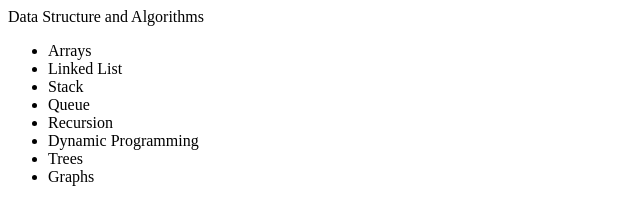
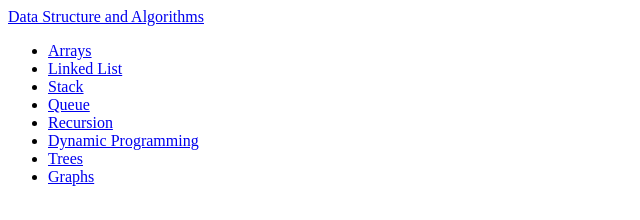
Before and after one commit to sidsri99/DSA, a plain HTML site: page index.html in a window 1280 px wide. Shown: the whole page, without its empty margins (0-640 px from the left). Drawn offline with Linux system fonts and the light colour scheme.

Commit message:
Adding links to headers

```diff
--- a/index.html
+++ b/index.html
@@ -12,18 +12,18 @@
         <!--Header-->
         <nav>
             <div>
-                Data Structure and Algorithms
+                <a href="index.html">Data Structure and Algorithms</a>
             </div>
             <div>
                 <ul>
-                    <li>Arrays</li>
-                    <li>Linked List</li>
-                    <li>Stack</li>
-                    <li>Queue</li>
-                    <li>Recursion</li>
-                    <li>Dynamic Programming</li>
-                    <li>Trees</li>
-                    <li>Graphs</li>
+                    <li><a href="#">Arrays</a></li>
+                    <li><a href="#">Linked List</a></li>
+                    <li><a href="#">Stack</a></li>
+                    <li><a href="#">Queue</a></li>
+                    <li><a href="#">Recursion</a></li>
+                    <li><a href="#">Dynamic Programming</a></li>
+                    <li><a href="#">Trees</a></li>
+                    <li><a href="#">Graphs</a></li>
                 </ul>
             </div>
         </nav>
```
